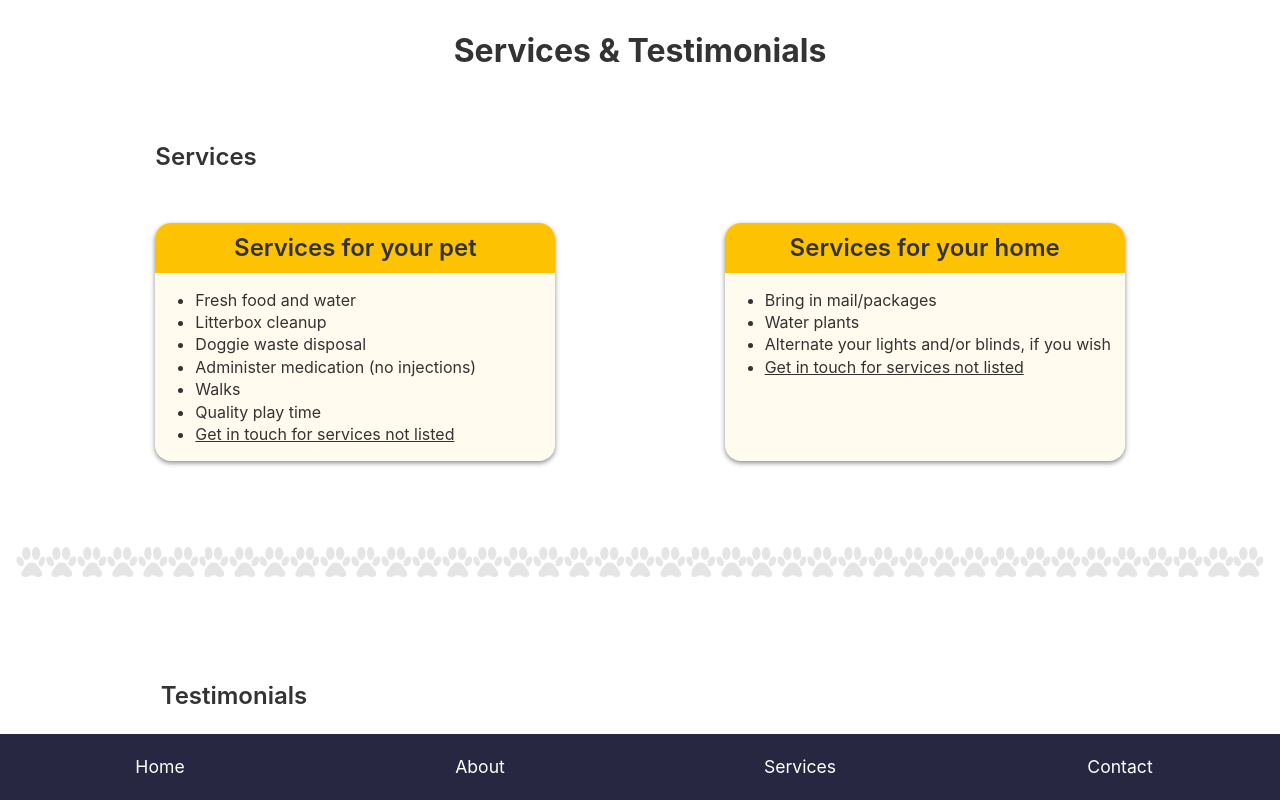
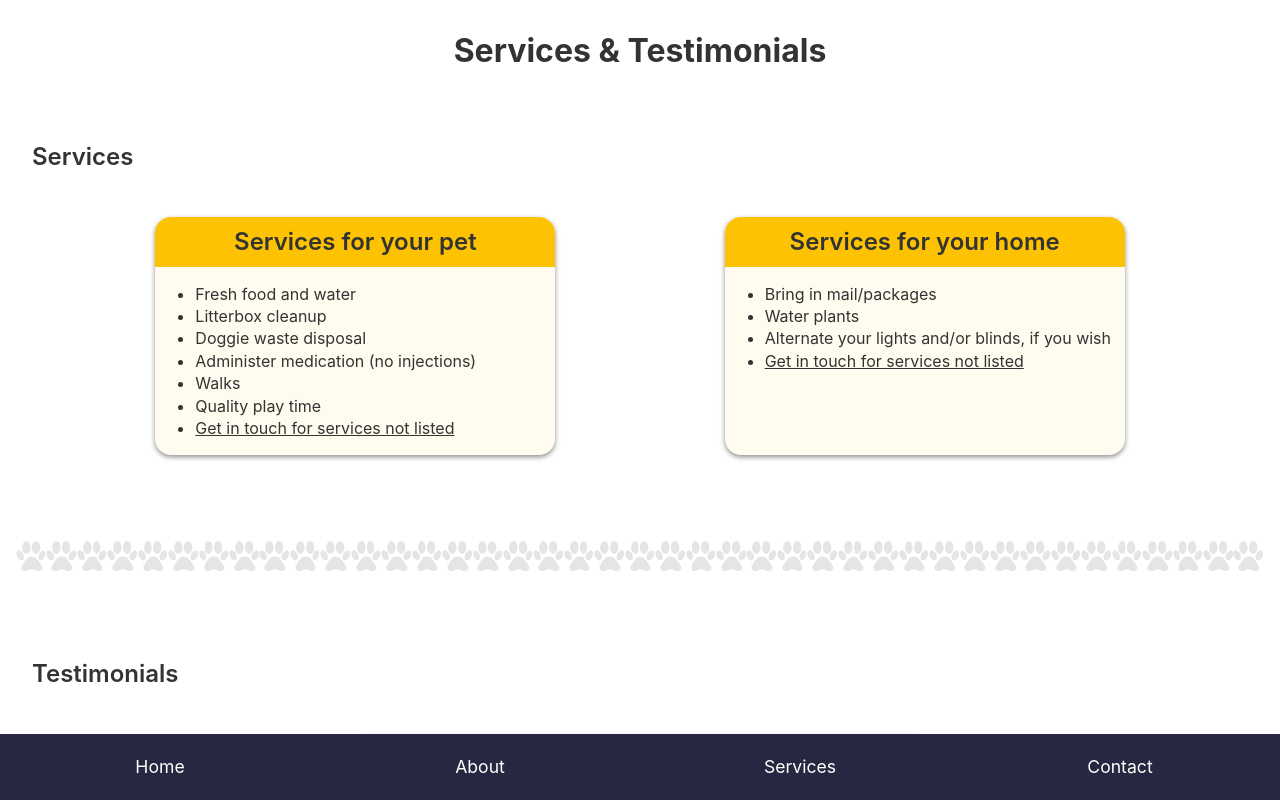
Before and after one commit to msksfo/purrfect-match, a React (Create React App) app: page /services in a window 1280 px wide. Built offline with nearby package versions, Linux system fonts and the light colour scheme.

Commit message:
style: Remove services section titles from grid for better title alignment

```diff
--- a/src/components/Services.js
+++ b/src/components/Services.js
@@ -2,16 +2,16 @@ import React from 'react';
 import ServicesCard from '../components/ServicesCard';
 import '../styles/services.css';
 
-
-const Services = (props) => {
+const Services = props => {
     return (
-        <section className='main--services'>
-            <h2 className='services-title'>{props.sectionName}</h2>
-
-            <ServicesCard cardTitle='pet' services={props.petServices} />
-            <ServicesCard cardTitle='home' services={props.homeServices} />
+        <section className="main--services">
+            <h2 className="services-title">{props.sectionName}</h2>
+            <div className="main--services-wrapper">
+                <ServicesCard cardTitle="pet" services={props.petServices} />
+                <ServicesCard cardTitle="home" services={props.homeServices} />
+            </div>
         </section>
-    )
-}
+    );
+};
 
 export default Services;
--- a/src/components/Testimonials.js
+++ b/src/components/Testimonials.js
@@ -35,12 +35,7 @@ const userReviews = [
 const Testimonials = props => {
     return (
         <section className="main--testimonials">
-            {/*  this title wrapper is div is needed to match up the section title alignment with the services section title */}
-            <div className="main--testimonials-title-wrapper">
-                <h2 className="main--testimonials-title">
-                    {props.sectionName}
-                </h2>
-            </div>
+            <h2 className="main--testimonials-title">{props.sectionName}</h2>
 
             <ul className="main--testimonials-ul">
                 {userReviews.map((value, index) => {
--- a/src/styles/services.css
+++ b/src/styles/services.css
@@ -1,5 +1,8 @@
 .main--services {
     padding: 1rem;
+}
+
+.main--services-wrapper {
     display: grid;
     grid-template-columns: repeat(auto-fit, minmax(300px, 400px));
     justify-content: space-evenly;
@@ -8,6 +11,6 @@
 
 .services-title {
     font-weight: 600;
-    grid-column: 1 / -1;
-    margin-bottom: 19.92px;
+    margin-bottom: 43.92px;
+    padding-left: 1rem;
 }
--- a/src/styles/testimonials.css
+++ b/src/styles/testimonials.css
@@ -16,10 +16,6 @@
 
 .main--testimonials {
     padding: 1rem;
-    /*
-    max-width: 550px;
-    margin: 0 auto;
-    */
 }
 
 .main--testimonials-testimonial {
@@ -32,22 +28,14 @@
     list-style: none;
     padding: 0;
     display: grid;
-    grid-gap: 20px;
+    grid-gap: 30px;
     max-width: 550px;
     margin: 0 auto;
 }
 
-.main--testimonials-title-wrapper {
-    padding: 1rem;
-    display: grid;
-    grid-template-columns: repeat(auto-fit, minmax(300px, 400px));
-    justify-content: space-evenly;
-    grid-gap: 30px;
-}
-
 .main--testimonials-title {
     font-weight: 600;
-    grid-column: 1 / -1;
+    padding-left: 1rem;
     padding-bottom: 1.5rem;
     margin-top: 0;
 }
```
